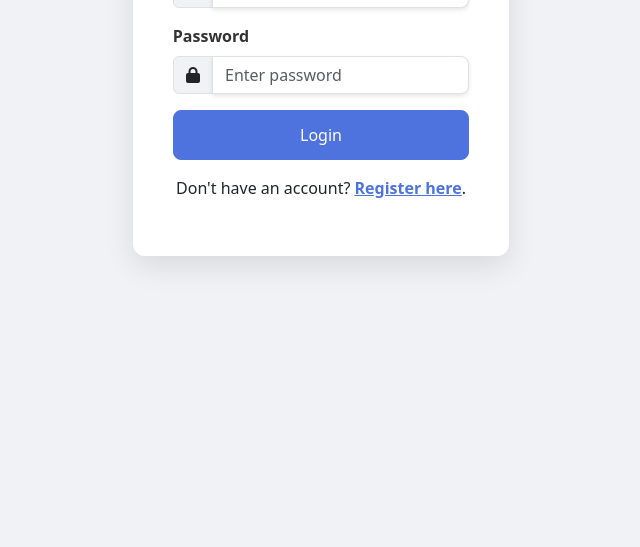
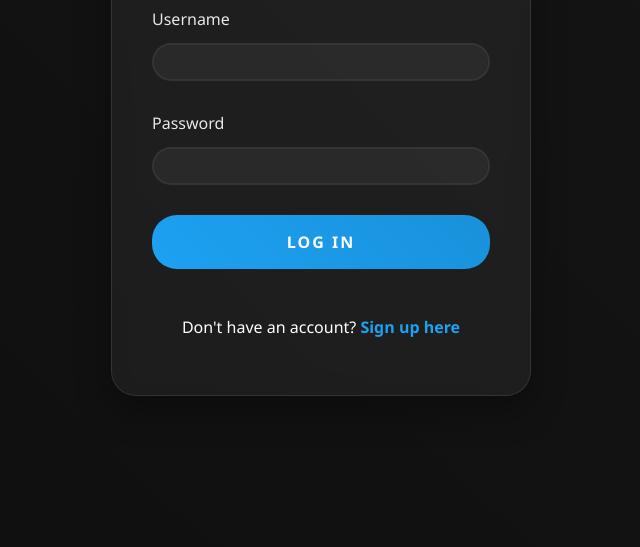
Before and after one commit to Whitzzscott/FlexDapt, a plain HTML site: page Public/login/login.html in a window 1280 px wide. Shown: the part 253-800 px from the top of the page, without its empty margins (319-959 px from the left). Drawn offline with nearby package versions, Linux system fonts and the light colour scheme.

Commit message:
Update login.html

```diff
--- a/Public/login/login.html
+++ b/Public/login/login.html
@@ -1,123 +1,196 @@
-<!DOCTYPE html>
-<html lang="en">
-
-<head>
+<html lang="en"><head></head>
     <meta charset="UTF-8">
     <meta name="viewport" content="width=device-width, initial-scale=1.0">
-    <title>Login</title>
-    <link href="https://cdn.jsdelivr.net/npm/bootstrap@5.3.3/dist/css/bootstrap.min.css" rel="stylesheet">
-    <link href="https://cdnjs.cloudflare.com/ajax/libs/font-awesome/6.5.0/css/all.min.css" rel="stylesheet">
-    <link href="https://cdnjs.cloudflare.com/ajax/libs/animate.css/4.1.1/animate.min.css" rel="stylesheet">
+    <title>Document</title>
+    <link rel="stylesheet" href="https://stackpath.bootstrapcdn.com/bootstrap/4.5.2/css/bootstrap.min.css">
+<style type="text/css" id="operaUserStyle"></style></head>
+<body>
+    <script src="./Libs/jquery.js"></script>
+    <script src="./Libs/popper.js"></script>
+    <link rel="stylesheet" href="./Libs/popper.min.css">
+    <script src="./Libs/bootstrap.js"></script>
+    <link rel="stylesheet" href="./Libs/animate.css">
 <style>
     body {
-            background-color: #f0f2f5;
+        background-color: #000;
+        font-family: 'Segoe UI', Tahoma, Geneva, Verdana, sans-serif;
+        user-select: none;
+        -webkit-user-select: none;
+        -moz-user-select: none;
+        -ms-user-select: none;
+        min-height: 100vh;
+        display: flex;
+        align-items: center;
+        justify-content: center;
+        background: linear-gradient(45deg, #000000, #1a1a1a);
+        animation: gradientBG 15s ease infinite;
+        background-size: 400% 400%;
+        scrollbar-width: thin;
+        scrollbar-color: transparent transparent;
+        overflow-y: auto;
     }
-
-        .form-container {
+    @keyframes gradientBG {
+        0% { background-position: 0% 50%; }
+        50% { background-position: 100% 50%; }
+        100% { background-position: 0% 50%; }
+    }
+    .container {
         max-width: 450px;
+        width: 90%;
+        perspective: 1000px;
+    }
+    .form-control {
+        border-radius: 20px;
+        padding: 15px 25px;
+        border: 2px solid rgba(255, 255, 255, 0.1);
+        transition: all 0.4s cubic-bezier(0.4, 0, 0.2, 1);
+        background-color: rgba(255, 255, 255, 0.05);
+        color: #fff;
+        backdrop-filter: blur(10px);
+    }
+    .form-control:focus {
+        box-shadow: 0 0 25px rgba(29, 161, 242, 0.3);
+        border-color: #1da1f2;
+        transform: translateY(-2px);
+        background-color: rgba(255, 255, 255, 0.1);
+    }
+    .btn-custom {
+        background: linear-gradient(45deg, #1da1f2, #1991da);
+        color: white;
+        border-radius: 25px;
+        padding: 15px 30px;
+        width: 100%;
+        font-weight: 600;
+        transition: all 0.4s cubic-bezier(0.4, 0, 0.2, 1);
+        border: none;
+        text-transform: uppercase;
+        letter-spacing: 2px;
+        position: relative;
+        overflow: hidden;
+    }
+    .btn-custom:hover {
+        transform: translateY(-3px);
+        box-shadow: 0 5px 15px rgba(29, 161, 242, 0.4);
+    }
+    .btn-custom:active {
+        transform: translateY(1px);
+    }
+    .card {
+        border-radius: 25px;
+        box-shadow: 0 15px 35px rgba(0, 0, 0, 0.3);
         padding: 40px;
-            margin-top: 80px;
-            background-color: #ffffff;
-            box-shadow: 0px 10px 30px rgba(0, 0, 0, 0.1);
-            border-radius: 12px;
+        background: rgba(255, 255, 255, 0.05);
+        backdrop-filter: blur(10px);
+        border: 1px solid rgba(255, 255, 255, 0.1);
     }
-
-        .form-container h1 {
-            font-size: 34px;
+    .register-link {
+        text-align: center;
+        margin-top: 30px;
+        color: #fff;
+    }
+    .register-btn {
+        color: #1da1f2;
+        text-decoration: none;
+        font-weight: 600;
+        transition: all 0.3s;
+        position: relative;
+        padding: 5px 0;
+    }
+    .register-btn:hover {
+        text-decoration: none;
+        color: #fff;
+        text-shadow: 0 0 10px #1da1f2;
+    }
+    .register-btn::after {
+        content: '';
+        position: absolute;
+        width: 100%;
+        height: 2px;
+        bottom: 0;
+        left: 0;
+        background: linear-gradient(90deg, transparent, #1da1f2, transparent);
+        transform: scaleX(0);
+        transition: transform 0.5s;
+    }
+    .register-btn:hover::after {
+        transform: scaleX(1);
+    }
+    .form-group label {
+        font-weight: 500;
+        color: #fff;
+        margin-bottom: 12px;
+        font-size: 1rem;
+        opacity: 0.9;
+    }
+    .form-group {
+        margin-bottom: 30px;
+    }
+    h2 {
+        color: #fff;
         font-weight: 700;
+        letter-spacing: 2px;
         text-align: center;
         margin-bottom: 30px;
-            color: #4e73df;
-        }
-
-        .form-label {
-            font-weight: 600;
-            color: #333;
-        }
-
-        .form-control {
-            border-radius: 8px;
-            box-shadow: 0 2px 4px rgba(0, 0, 0, 0.1);
-        }
-
-        .btn-primary {
-            background-color: #4e73df;
-            border-color: #4e73df;
-            border-radius: 8px;
-            padding: 12px;
-            font-size: 16px;
-        }
-
-        .btn-primary:hover {
-            background-color: #365f91;
-            border-color: #365f91;
-        }
-
-        .input-group-text {
-            background-color: #f0f2f5;
-        }
-
-        .text-center a {
-            color: #4e73df;
-            font-weight: 600;
-        }
-
-        .text-center a:hover {
-            text-decoration: underline;
     }
 </style>
-</head>
-
-<body>
-    <div class="container d-flex justify-content-center">
-        <div class="form-container animate__animated animate__fadeIn">
-            <h1>Login</h1>
-            <form id="login-form">
-                <div class="mb-3">
-                    <label for="name" class="form-label">Username</label>
-                    <div class="input-group">
-                        <span class="input-group-text"><i class="fas fa-user"></i></span>
-                        <input type="text" class="form-control" id="name" name="name" placeholder="Enter username" required>
+<div class="container">
+    <div class="card animate__animated animate__fadeIn">
+        <h2 class="animate__animated animate__slideInDown">Login</h2>
+        <form id="loginForm">
+            <div class="form-group animate__animated animate__fadeInLeft animate__delay-1s">
+                <label for="loginName">Username</label>
+                <input type="text" class="form-control" id="loginName" required maxlength="100" pattern="[a-zA-Z0-9]+" title="Only letters and numbers allowed, max 100 characters">
+            </div>
+            <div class="form-group animate__animated animate__fadeInRight animate__delay-1s">
+                <label for="loginPassword">Password</label>
+                <input type="password" class="form-control" id="loginPassword" required maxlength="100" required pattern="^[a-zA-Z0-9]*$" title="Only letters and numbers allowed, no spaces or special characters">
+            </div>
+            <button type="submit" class="btn btn-custom animate__animated animate__bounceIn animate__delay-2s" id="loginButton">Log in</button>
+        </form>
+        <div class="register-link animate__animated animate__fadeInUp animate__delay-2s">
+            <p>Don't have an account? <a href="register.html" class="register-btn">Sign up here</a></p>
         </div>
     </div>
-                <div class="mb-3">
-                    <label for="password" class="form-label">Password</label>
-                    <div class="input-group">
-                        <span class="input-group-text"><i class="fas fa-lock"></i></span>
-                        <input type="password" class="form-control" id="password" name="password" placeholder="Enter password" required>
 </div>
-                </div>
-                <button type="submit" class="btn btn-primary w-100">Login</button>
-                <p class="text-center mt-3">Don't have an account? <a href="register.html">Register here</a>.</p>
-            </form>
-        </div>
-    </div>
+<script>document.getElementById('loginForm').addEventListener('submit', async function(e) {
+    e.preventDefault();
 
-    <script>
-        document.getElementById('login-form').addEventListener('submit', async function (event) {
-            event.preventDefault();
+    const name = document.getElementById('loginName').value;
+    const password = document.getElementById('loginPassword').value;
 
-            const name = document.getElementById('name').value;
-            const password = document.getElementById('password').value;
-
+    try {
         const response = await fetch('https://server-hhcx.onrender.com/login', {
             method: 'POST',
             headers: {
-                    'Content-Type': 'application/json',
+                'Content-Type': 'application/json'
             },
-                body: JSON.stringify({ name, password }),
+            body: JSON.stringify({ name, password })
         });
 
-            const result = await response.json();
+        const data = await response.text();
+        const decodedMessage = atob(data);
+
         if (response.ok) {
-                localStorage.setItem('loggedInUser', name);
-                localStorage.setItem('userId', result.userId);
-                alert('Login successful!');
-                window.location.href = '/index.html';
+            alert(decodedMessage);
+            window.location.href = 'index.html';
         } else {
-                alert(`Error: ${result.error}`);
+            alert(decodedMessage);
+        }
+    } catch (error) {
+        alert('An error occurred during login');
+    }
+});
+
+document.getElementById('loginForm').addEventListener('submit', function(e) {
+    const loginName = document.getElementById('loginName').value;
+    const loginPassword = document.getElementById('loginPassword').value;
+    const symbolRegex = /[^a-zA-Z0-9]/;
+
+    if (symbolRegex.test(loginName) || symbolRegex.test(loginPassword)) {
+        e.preventDefault();
+        alert('Symbols are not allowed in username or password. Only letters and numbers are permitted.');
+        return false;
     }
 });
 </script>
-
-    <script src="https://cdn.jsdelivr.net/npm/bootstrap@5.3.3/dist
+</body></html>
```
Lines whose indentation alone changed are shown as unchanged.
